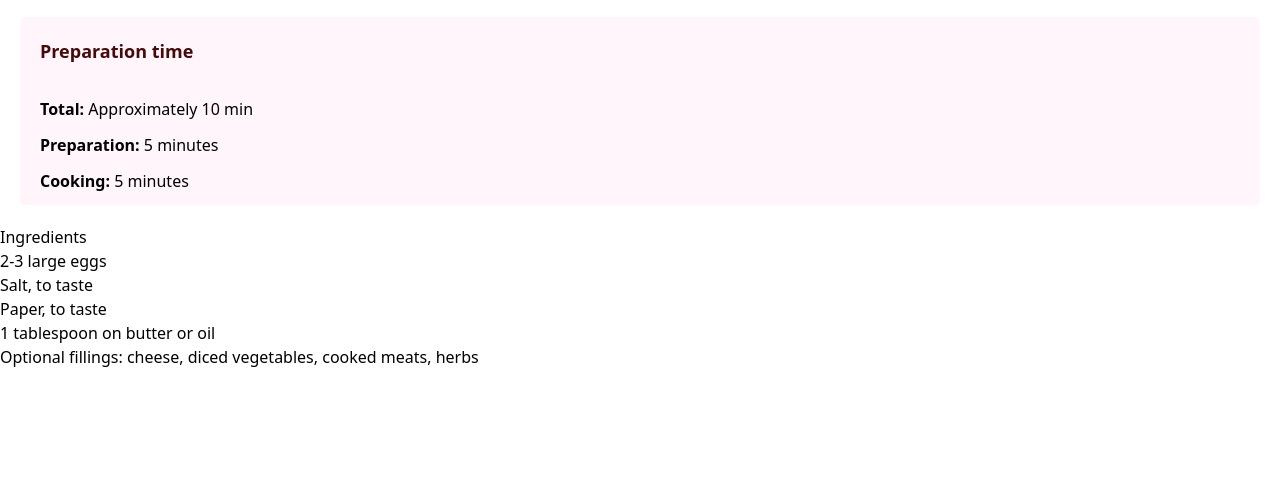
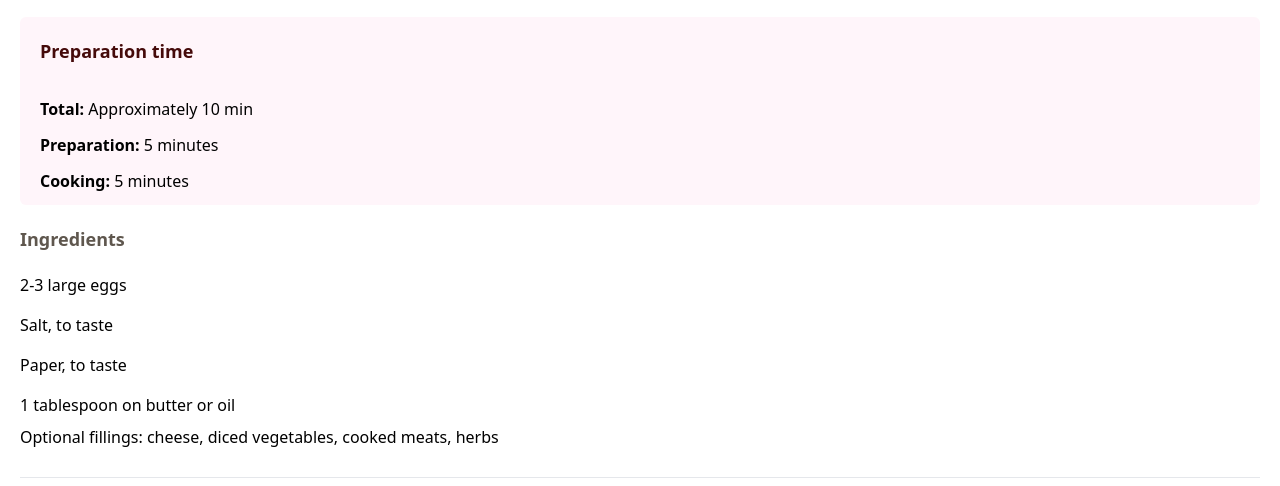
Before and after one commit to Miron-Silviu/main-recipe, a website: page docs/index.html in a window 1280 px wide. Shown: the part 712-1198 px from the top of the page. Before the commit the page ends 1081 px from the top, so only its background shows below. Drawn offline with Linux system fonts and the light colour scheme.

Commit message:
Feat : Style ingradients-container.

```diff
--- a/docs/index.html
+++ b/docs/index.html
@@ -44,17 +44,20 @@
           <li><strong>Cooking:</strong> 5 minutes</li>
         </ul>
       </div>
-      <div class="ingradients-container">
-        <h2>Ingredients</h2>
-        <ul>
-          <li>2-3 large eggs</li>
-          <li>Salt, to taste</li>
-          <li>Paper, to taste</li>
-          <li>1 tablespoon on butter or oil</li>
-          <li>
+      <div class="ingradients-container m-5 ">
+        <h2 class="ingredients-title text-wageBrown font-bold text-lg pb-5">
+          Ingredients
+        </h2>
+        <ul class="ingredients-list">
+          <li class="pb-2">2-3 large eggs</li>
+          <li class="py-2">Salt, to taste</li>
+          <li class="py-2">Paper, to taste</li>
+          <li class="py-2">1 tablespoon on butter or oil</li>
+          <li class="pb-2">
             Optional fillings: cheese, diced vegetables, cooked meats, herbs
           </li>
         </ul>
+        <hr class="horizontal-rule mt-5 " />
       </div>
     </div>
   </body>
```
Also changed, not shown: docs/style.css.
